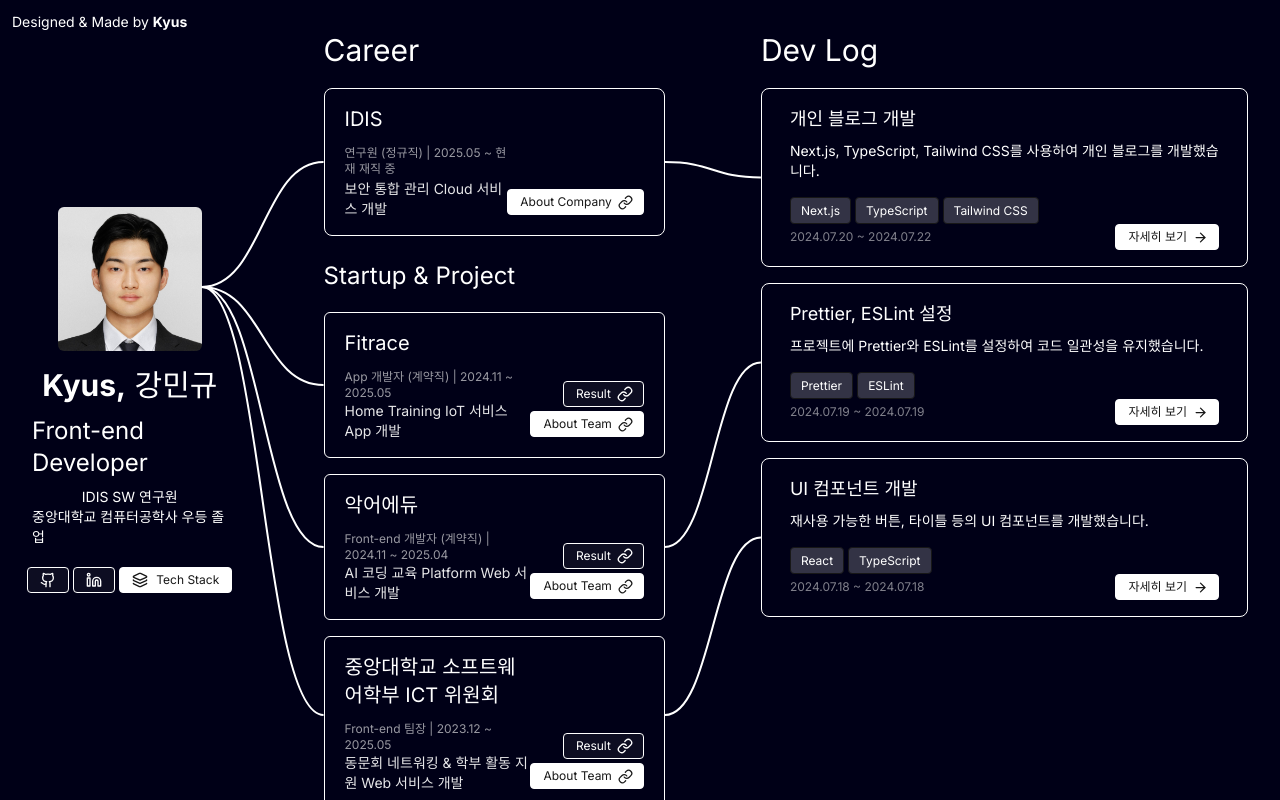
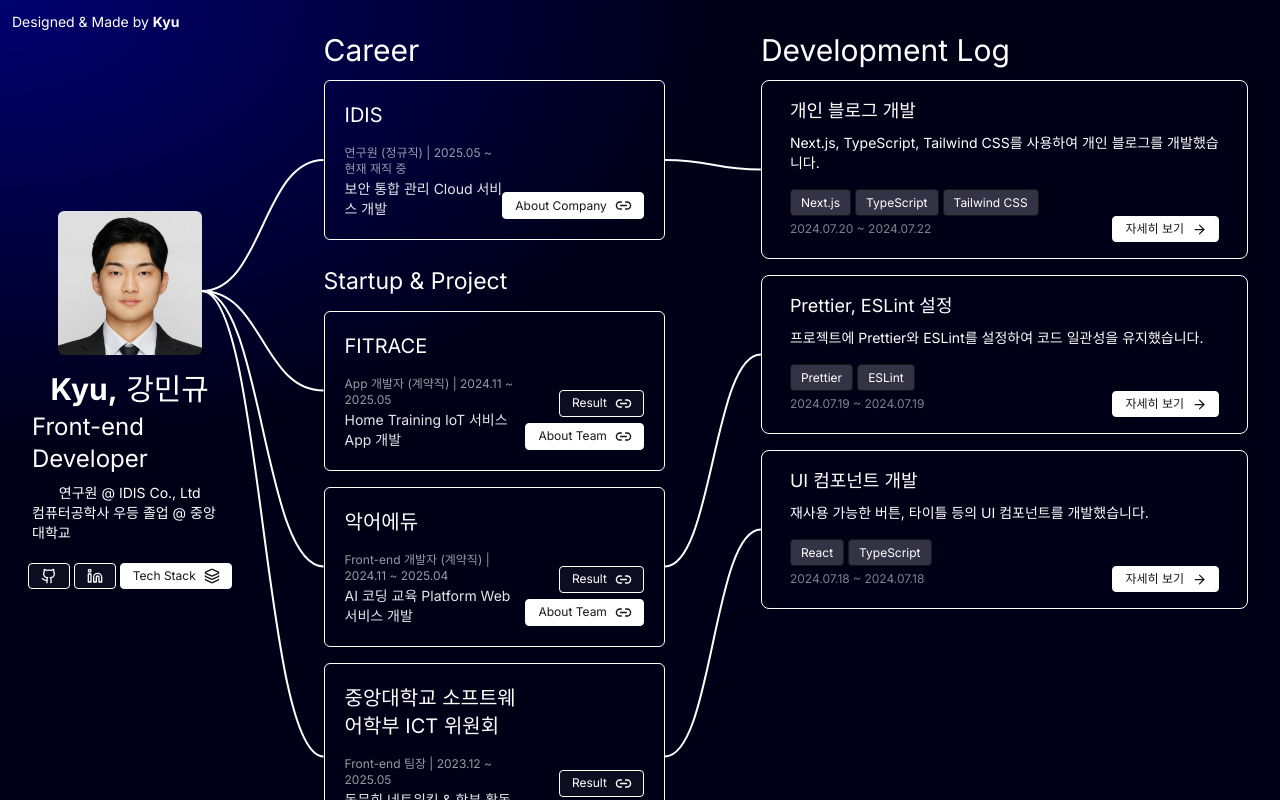
Before and after one commit to selfishAltruism/Masterpiece_of_The_Portfolio, a Next.js app: page / in a window 1280 px wide. Built offline with nearby package versions, Linux system fonts and the light colour scheme.

Commit message:
(*) main 페이지 관련 가독성 개선.
- button 식별자 정리.
- 불필요 import 제거 및 순서 정리.
- career 관련 card ui 일부 수정.

```diff
--- a/src/app/layout.tsx
+++ b/src/app/layout.tsx
@@ -5,7 +5,7 @@ import "../index.css";
 const inter = Inter({ subsets: ["latin"] });
 
 export const metadata: Metadata = {
-  title: "Kyus | 강민규",
+  title: "Kyu | 강민규",
   description:
     "프론트엔드 개발자 강민규의 개발 블로그입니다. Next.js, React, React Native 등 다양한 기술 스택을 다룹니다.",
   keywords: [
--- a/src/entities/main/ActivityCard.tsx
+++ b/src/entities/main/ActivityCard.tsx
@@ -1,22 +1,23 @@
+import BasicButton from "@/shared/ui/BasicButton";
 import OutlineButton from "@/shared/ui/OutlineButton";
-import SolidButton from "@/shared/ui/SolidButton";
 
 export const ActivityCard = ({ activity }: { activity: Data.Activity }) => {
   return (
     <div
       id={`activity-${activity.id}`}
-      className="mb-4 mt-2 flex items-end justify-between rounded-md border border-white bg-transparent p-4 px-5"
+      className="mb-4 mt-2 flex items-end justify-between rounded-md border border-white bg-transparent p-5"
     >
       <div>
-        <h3 className="mb-3 text-xl text-light">{activity.name}</h3>
-        <p className="text-xs text-white/60">{activity.period}</p>
+        <h3 className="mb-4 text-xl text-light">{activity.name}</h3>
+        <p className="mb-[2px] text-xs text-white/60">{activity.period}</p>
         <p className="text-sm text-white/90">{activity.description}</p>
       </div>
-      <div className="mb-1 flex flex-col items-end gap-1">
-        <SolidButton href={activity.result}>Result</SolidButton>
-        <OutlineButton whiteBg href={activity.link}>
+
+      <div className="flex flex-col items-end gap-[6px]">
+        <OutlineButton href={activity.result}>Result</OutlineButton>
+        <BasicButton whiteBg href={activity.link}>
           About Team
-        </OutlineButton>
+        </BasicButton>
       </div>
     </div>
   );
--- a/src/entities/main/CareerCard.tsx
+++ b/src/entities/main/CareerCard.tsx
@@ -1,24 +1,23 @@
-import OutlineButton from "@/shared/ui/OutlineButton";
+import BasicButton from "@/shared/ui/BasicButton";
 
 export const CareerCard = ({ career }: { career: Data.Career }) => {
   return (
     <div
       id={`career-${career.id}`}
-      className="mb-4 mt-2 flex items-end justify-between rounded-lg border border-white bg-transparent p-4 px-5"
+      className="mb-4 mt-2 flex items-end justify-between rounded-md border border-white bg-transparent p-5"
     >
-      <div className="flex flex-row">
-        <div>
-          <h3 className="mb-3 text-xl text-light">{career.company}</h3>
-          <p className="mb-[2px] text-xs text-white/60">
-            {career.type} | {career.period}
-          </p>
-          <p className="text-sm text-white/90">{career.position}</p>
-        </div>
+      <div>
+        <h3 className="mb-4 text-xl text-light">{career.company}</h3>
+        <p className="mb-[2px] text-xs text-white/60">
+          {career.type} | {career.period}
+        </p>
+        <p className="text-sm text-white/90">{career.position}</p>
       </div>
-      <div className="mb-1">
-        <OutlineButton whiteBg href={career.homepage}>
+
+      <div className="">
+        <BasicButton whiteBg href={career.homepage}>
           About Company
-        </OutlineButton>
+        </BasicButton>
       </div>
     </div>
   );
--- a/src/index.css
+++ b/src/index.css
@@ -13,7 +13,7 @@
 .multi-gradient-background {
   background-color: #000017; /* fallback color */
   background-image:
-    radial-gradient(at 72% 5%, #000017 0px, transparent 20%),
+    radial-gradient(at 0% 0%, #00006f 0px, transparent 40%),
     radial-gradient(at 0% 100%, #000017 0px, transparent 50%),
     radial-gradient(at 100% 0%, #000017 0px, transparent 50%),
     radial-gradient(at 100% 100%, #000017 0px, transparent 50%);
--- a/src/shared/data/career.ts
+++ b/src/shared/data/career.ts
@@ -12,7 +12,7 @@ export const careers: Data.Career[] = [
 export const activities: Data.Activity[] = [
   {
     id: 0,
-    name: "Fitrace",
+    name: "FITRACE",
     description: "Home Training IoT 서비스 App 개발",
     period: "App 개발자 (계약직) | 2024.11 ~ 2025.05",
     result:
--- /dev/null
+++ b/src/shared/ui/BasicButton.tsx
@@ -0,0 +1,52 @@
+import { ReactNode } from "react";
+
+import { ArrowRight, Link2 as LinkIcon } from "lucide-react";
+import { cn } from "../shadcn/lib/utils";
+
+interface BasicButtonProps {
+  children: ReactNode;
+  onClick?: () => void;
+  href?: string;
+  to?: string;
+  offIcon?: boolean;
+  blackBorder?: boolean;
+  whiteBg?: boolean;
+}
+
+const BasicButton = ({
+  children,
+  onClick,
+  href,
+  to,
+  offIcon,
+  blackBorder,
+  whiteBg,
+}: BasicButtonProps) => {
+  const baseClass = cn(
+    "whitespace-nowrap transform rounded-sm border border-white px-3 py-1 text-xs",
+    "transition-all duration-300 hover:scale-105 flex items-center justify-between",
+    blackBorder ? "border-black" : "border-white",
+    whiteBg ? "bg-white text-primary" : "bg-primary text-white",
+  );
+
+  if (href || to)
+    return (
+      <a
+        className={baseClass}
+        href={href}
+        target="_blank"
+        rel="noopener noreferrer"
+      >
+        {children}
+        {!offIcon && !to && <LinkIcon size={17} className="-mr-[1px] ml-2" />}
+        {to && <ArrowRight size={15} className="-mr-[1px] ml-2" />}
+      </a>
+    );
+  return (
+    <button className={baseClass} onClick={onClick}>
+      {children}
+    </button>
+  );
+};
+
+export default BasicButton;
--- a/src/shared/ui/OutlineButton.tsx
+++ b/src/shared/ui/OutlineButton.tsx
@@ -1,35 +1,29 @@
 import { ReactNode } from "react";
+import { Link2 as LinkIcon } from "lucide-react";
 
-import { ArrowDown, ArrowRight, Link } from "lucide-react";
-import { cn } from "../shadcn/lib/utils";
+import { cn } from "@/shared/shadcn/lib/utils";
 
 interface OutlineButtonProps {
   children: ReactNode;
   onClick?: () => void;
   href?: string;
-  to?: string;
   offIcon?: boolean;
-  blackBorder?: boolean;
-  whiteBg?: boolean;
 }
 
 const OutlineButton = ({
   children,
   onClick,
   href,
-  to,
   offIcon,
-  blackBorder,
-  whiteBg,
 }: OutlineButtonProps) => {
   const baseClass = cn(
-    "whitespace-nowrap transform rounded-sm border border-white px-3 py-1 text-xs",
-    "transition-all duration-300 hover:scale-105 flex items-center justify-between",
-    blackBorder ? "border-black" : "border-white",
-    whiteBg ? "bg-white text-primary" : "bg-primary text-white",
+    "whitespace-nowrap inline-flex items-center justify-between rounded-sm px-3 py-1 text-xs",
+    "bg-white/5 border border-white backdrop-blur-md",
+    "text-white",
+    "transition-all duration-300 hover:scale-105 hover:bg-white/10 active:scale-100",
   );
 
-  if (href || to)
+  if (href)
     return (
       <a
         className={baseClass}
@@ -38,15 +32,15 @@ const OutlineButton = ({
         rel="noopener noreferrer"
       >
         {children}
-        {!to && !offIcon && <Link size={15} className="-mr-[2px] ml-[6px]" />}
-        {to && <ArrowRight size={15} className="-mr-[2px] ml-[6px]" />}
+        {!offIcon && <LinkIcon size={17} className="-mr-[1px] ml-2" />}
       </a>
     );
-  return (
-    <button className={baseClass} onClick={onClick}>
-      {children}
-    </button>
-  );
+  else
+    return (
+      <button className={baseClass} onClick={onClick}>
+        {children}
+      </button>
+    );
 };
 
 export default OutlineButton;
--- a/src/shared/ui/SolidButton.tsx
+++ /dev/null
@@ -1,58 +0,0 @@
-import { ReactNode } from "react";
-import Link from "next/link";
-import { ArrowRight, Link as LinkIcon } from "lucide-react";
-
-import { cn } from "@/shared/shadcn/lib/utils";
-
-interface SolidButtonProps {
-  children: ReactNode;
-  onClick?: () => void;
-  href?: string;
-  to?: string;
-  offIcon?: boolean;
-}
-
-const SolidButton = ({
-  children,
-  onClick,
-  to,
-  href,
-  offIcon,
-}: SolidButtonProps) => {
-  const baseClass = cn(
-    "whitespace-nowrap inline-flex items-center justify-between rounded-sm px-3 py-1 text-xs",
-    "bg-white/5 border border-white backdrop-blur-md",
-    "text-white",
-    "transition-all duration-300 hover:scale-105 hover:bg-white/10 active:scale-100",
-  );
-
-  if (to)
-    return (
-      <Link href={to}>
-        <div className={baseClass}>
-          {children}
-          <ArrowRight size={16} className="-mr-[2px] ml-[6px]" />
-        </div>
-      </Link>
-    );
-  else if (href)
-    return (
-      <a
-        className={baseClass}
-        href={href}
-        target="_blank"
-        rel="noopener noreferrer"
-      >
-        {children}
-        {!offIcon && <LinkIcon size={16} className="-mr-[2px] ml-[6px]" />}
-      </a>
-    );
-  else
-    return (
-      <button className={baseClass} onClick={onClick}>
-        {children}
-      </button>
-    );
-};
-
-export default SolidButton;
--- a/src/shared/ui/Title.tsx
+++ b/src/shared/ui/Title.tsx
@@ -5,11 +5,11 @@ interface TitleProps {
 }
 
 const Title = ({ children }: TitleProps) => {
-  return <h1 className="mb-3 text-3xl text-light">{children}</h1>;
+  return <h1 className="mb-1 text-3xl text-light">{children}</h1>;
 };
 
 export const SubTitle = ({ children }: TitleProps) => {
-  return <h1 className="mb-3 text-2xl text-light">{children}</h1>;
+  return <h1 className="mb-1 text-[23px] text-light">{children}</h1>;
 };
 
 export default Title;
--- a/src/widgets/main/CareerList.tsx
+++ b/src/widgets/main/CareerList.tsx
@@ -1,9 +1,8 @@
 import React from "react";
 
 import Title, { SubTitle } from "@/shared/ui/Title";
-import OutlineButton from "@/shared/ui/OutlineButton";
 import { careers, activities } from "@/shared/data/career";
-import SolidButton from "@/shared/ui/SolidButton";
+
 import { CareerCard } from "@/entities/main/CareerCard";
 import { ActivityCard } from "@/entities/main/ActivityCard";
 
--- a/src/widgets/main/DevelopmentList.tsx
+++ b/src/widgets/main/DevelopmentList.tsx
@@ -1,12 +1,11 @@
 import React from "react";
 
+import { cn } from "@/shared/shadcn/lib/utils";
+
 import Title from "@/shared/ui/Title";
-import BlackOutlineButton from "@/shared/ui/OutlineButton";
 import { developmentLogs } from "@/shared/data/development";
-import { SolidStackSpan, OutlineStackSpan } from "@/shared/ui/StackSpan";
-import { cn } from "@/shared/shadcn/lib/utils";
-import SolidButton from "@/shared/ui/SolidButton";
-import OutlineButton from "@/shared/ui/OutlineButton";
+import { OutlineStackSpan } from "@/shared/ui/StackSpan";
+import BasicButton from "@/shared/ui/BasicButton";
 
 const DevelopmentList = React.forwardRef<HTMLDivElement>((props, ref) => {
   return (
@@ -15,7 +14,7 @@ const DevelopmentList = React.forwardRef<HTMLDivElement>((props, ref) => {
       className="flex h-full w-full flex-col overflow-y-auto bg-transparent p-8 text-white"
     >
       <Title>
-        <span className="text-white">Dev Log</span>
+        <span className="text-white">Development Log</span>
       </Title>
       <div className="flex flex-col">
         {developmentLogs.map((log, index) => (
@@ -37,9 +36,9 @@ const DevelopmentList = React.forwardRef<HTMLDivElement>((props, ref) => {
             </div>
             <div className="flex items-center justify-between">
               <p className="text-xs text-white/50">{log.period}</p>
-              <OutlineButton whiteBg to={log.link}>
+              <BasicButton whiteBg to={log.link}>
                 자세히 보기
-              </OutlineButton>
+              </BasicButton>
             </div>
           </div>
         ))}
--- a/src/widgets/main/Profile.tsx
+++ b/src/widgets/main/Profile.tsx
@@ -1,17 +1,13 @@
 import React from "react";
-import Title from "../../shared/ui/Title";
-import Subtitle from "../../shared/ui/Subtitle";
+import { Github, Layers, Linkedin } from "lucide-react";
+
+import Title from "@/shared/ui/Title";
+import Subtitle from "@/shared/ui/Subtitle";
+import BasicButton from "@/shared/ui/BasicButton";
 import OutlineButton from "@/shared/ui/OutlineButton";
-import SolidButton from "../../shared/ui/SolidButton";
 import { DrawerTrigger, Drawer } from "@/shared/shadcn/components/ui/drawer";
+
 import { TechStackDrawer } from "@/entities/main/TechStackDrawer";
-import {
-  Github,
-  Layers,
-  Linkedin,
-  LinkedinIcon,
-  LucideLinkedin,
-} from "lucide-react";
 
 const Profile = React.forwardRef<HTMLDivElement>((props, ref) => {
   return (
@@ -25,37 +21,37 @@ const Profile = React.forwardRef<HTMLDivElement>((props, ref) => {
       </div>
       <div id="profile-source" className="flex flex-col xl:items-center">
         <Title>
-          <strong>Kyus,</strong> 강민규
+          <strong>Kyu,</strong> 강민규
         </Title>
         <Subtitle>Front-end Developer</Subtitle>
-        <span className="text-sm text-white">IDIS SW 연구원</span>
+        <span className="text-sm text-white">연구원 @ IDIS Co., Ltd</span>
         <span className="text-sm text-white">
-          중앙대학교 컴퓨터공학사 우등 졸업
+          컴퓨터공학사 우등 졸업 @ 중앙대학교
         </span>
       </div>
 
       <div className="flex flex-col items-center xl:mt-5">
         <div className="flex gap-1">
-          <SolidButton href="https://github.com/selfishAltruism" offIcon>
+          <OutlineButton href="https://github.com/selfishAltruism" offIcon>
             <Github size={16} />
-          </SolidButton>
-          <SolidButton href="https://www.linkedin.com/in/kyus/" offIcon>
+          </OutlineButton>
+          <OutlineButton href="https://www.linkedin.com/in/kyus/" offIcon>
             <Linkedin size={16} />
-          </SolidButton>
+          </OutlineButton>
 
           <Drawer>
             <DrawerTrigger asChild>
-              <OutlineButton whiteBg>
-                <Layers size={16} className="mr-2" />
+              <BasicButton whiteBg>
                 Tech Stack
-              </OutlineButton>
+                <Layers size={16} className="-mr-[1px] ml-2" />
+              </BasicButton>
             </DrawerTrigger>
             <TechStackDrawer />
           </Drawer>
         </div>
       </div>
       <p className="absolute left-3 top-3 text-sm text-white">
-        Designed & Made by <strong>Kyus</strong>
+        Designed & Made by <strong>Kyu</strong>
       </p>
     </div>
   );
```
